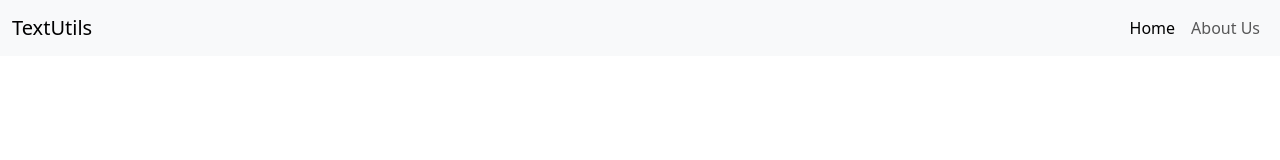
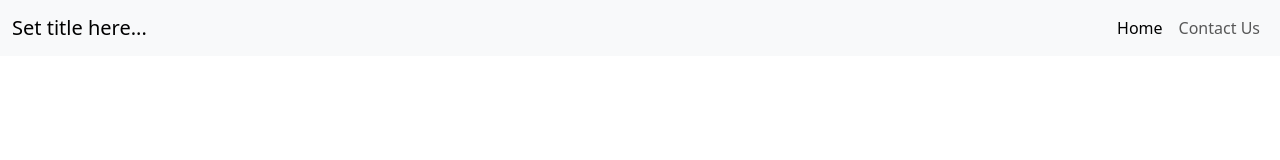
Before and after one commit to ROHITSABI/react-1, a React (Create React App) app: page / in a window 1280 px wide. Shown: the top 160 px of the page. Built offline with nearby package versions, Linux system fonts and the light colour scheme.

Commit message:
default-Props

```diff
--- a/src/App.js
+++ b/src/App.js
@@ -8,7 +8,10 @@ function App() {
 
   return (
     <>
-      <Navbar title="TextUtils" aboutText="About Us" newNumber={3} />
+      {/* <Navbar title="TextUtils" aboutText="About Us" newNumber={3} /> */}
+
+      {/* This is for Default Prop-Types */}
+      <Navbar />
     </>
   );
 }
--- a/src/components/Navbar.js
+++ b/src/components/Navbar.js
@@ -1,4 +1,4 @@
-//rfc & enter it.
+//Default Prop Types
 import React from "react";
 import PropTypes from "prop-types";
 
@@ -42,4 +42,9 @@ Navbar.propTypes = {
   title: PropTypes.string,
   aboutText: PropTypes.string,
 };
+Navbar.defaultProps = {
+  title: "Set title here...",
+  aboutText: "Contact Us",
+};
+
 export default Navbar;
```
